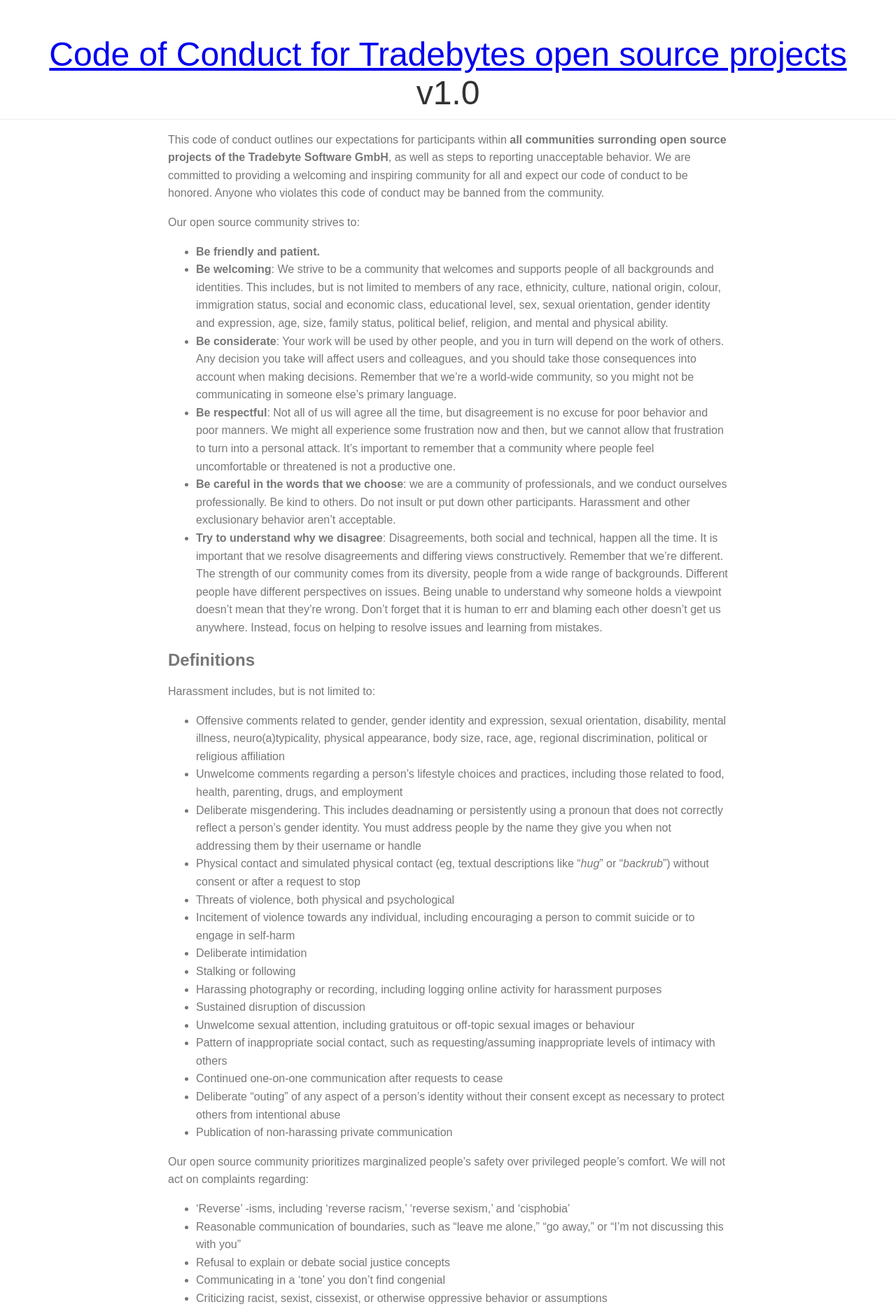
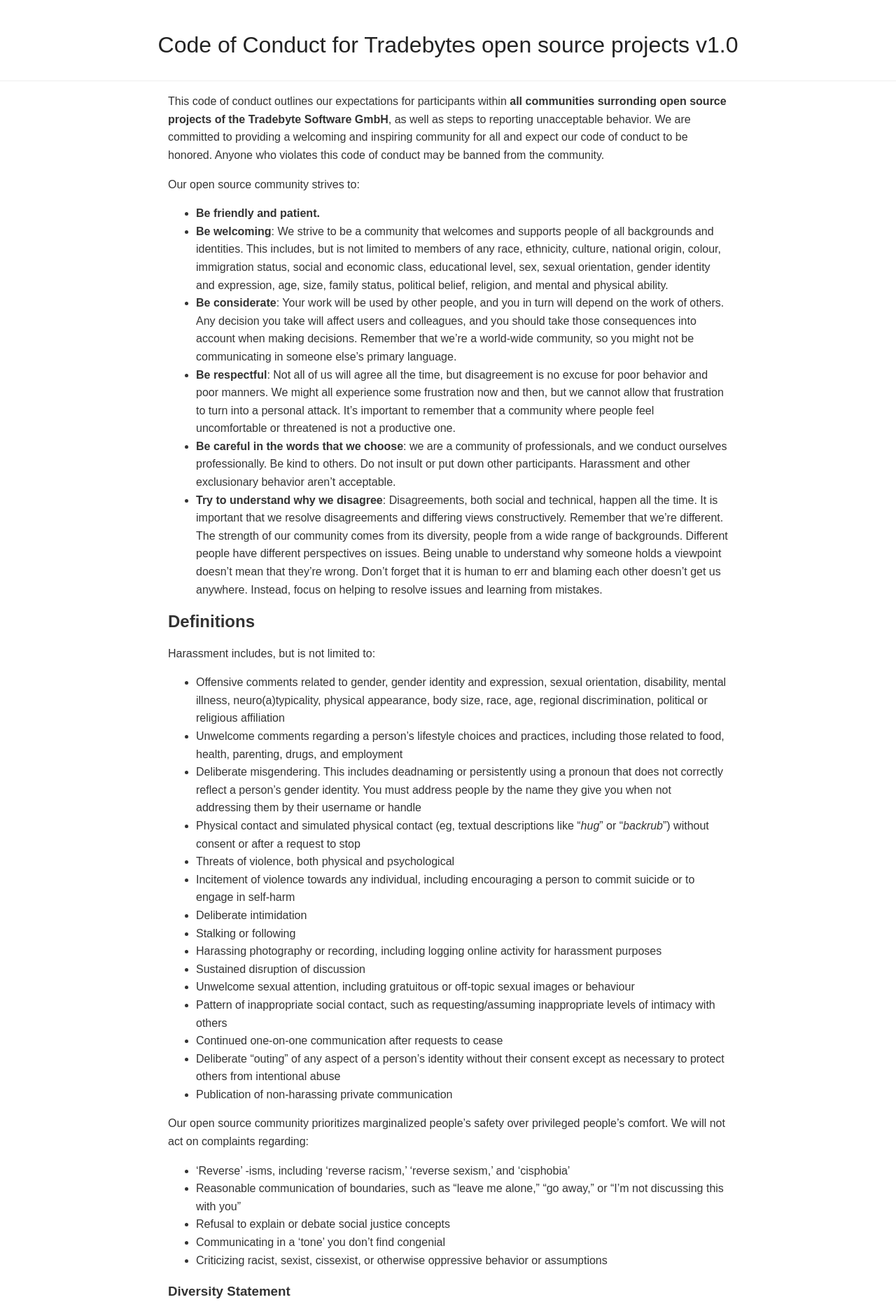
Before and after one commit to tradebyte/Code-of-Conduct, a Jekyll site: the page built from index.md, in a window 1280 px wide. Shown: the top 1880 px of the page at 70% size. Built offline with Jekyll 4.4.1, drawn with Linux system fonts in a browser that asks for light colours; nearby versions of some CDN libraries.

Commit message:
made it more visibale

```diff
--- a/_layouts/default.html
+++ b/_layouts/default.html
@@ -29,7 +29,7 @@
   <div class="layout">
     <div class="header">
       <h1>
-        <a href="{{ site.url }}">{{ site.title }}</a>
+        {{ site.title }}
         {% if page.version %}<span class="version">{{page.version}}</span>{% endif %}
       </h1>
     </div>
--- a/css/site.css
+++ b/css/site.css
@@ -1,5 +1,5 @@
 body {
-    color: #777;
+    color: #333;
 }
 
 #layout {
@@ -18,19 +18,13 @@
 
 .header {
      margin: 0;
-     color: #333;
+     color: #222;
      text-align: center;
      padding: 2.5em 2em 0;
      border-bottom: 1px solid #eee;
  }
 .header h1 {
-    margin: 0.2em 0;
-    font-size: 3em;
+    margin-top: 0.2em;
+    margin-bottom: 1em;
     font-weight: 300;
 }
-    .header h2 {
-    font-weight: 300;
-    color: #ccc;
-    padding: 0;
-    margin-top: 0;
-}
```
